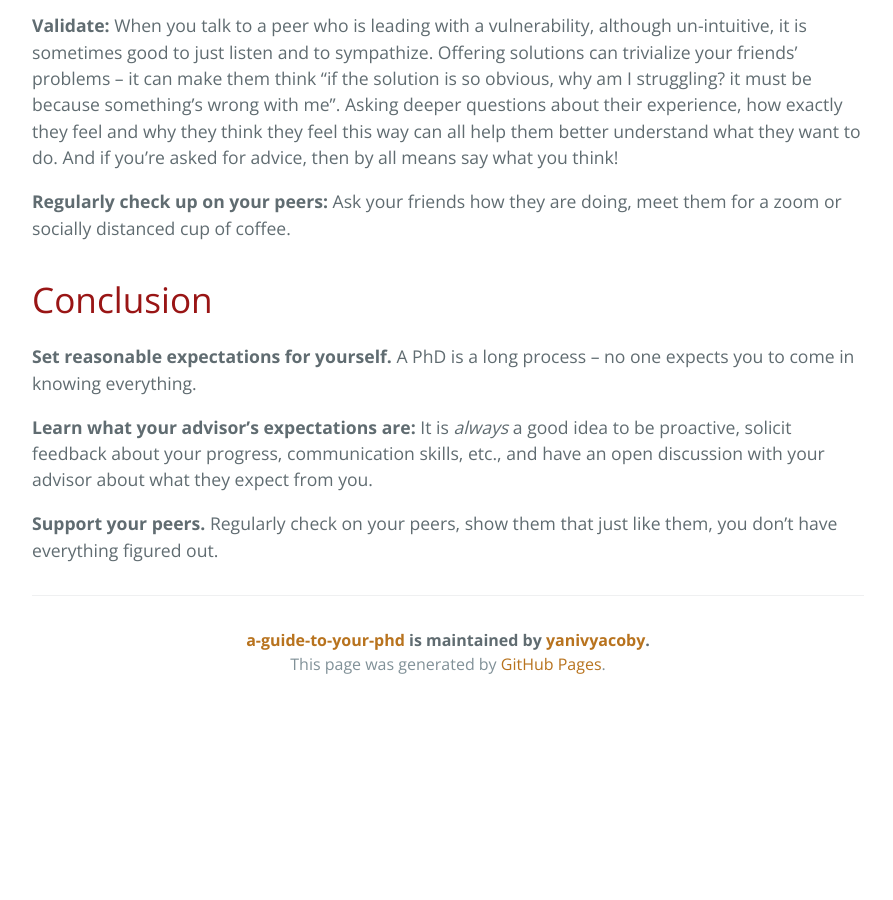
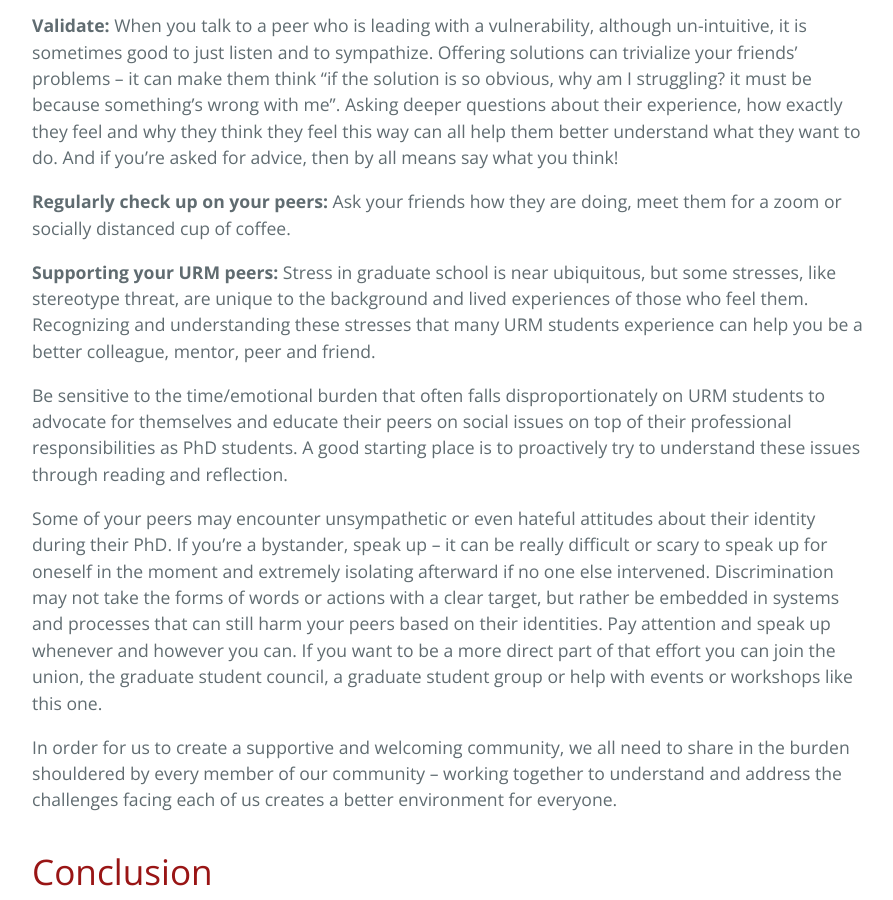
Before and after one commit to yanivyacoby/a-guide-to-your-phd, a Jekyll site: the page built from guide.md, in a window 1280 px wide and 900 px high, scrolled down 11899 px. Shown: the whole window, without its empty margins (192-1085 px from the left). Built offline with Jekyll 4.4.1, drawn with Linux system fonts in a browser that asks for light colours; before the commit the page ends 12607 px from its top, so only the background shows below that.

Commit message:
Update guide.md

```diff
--- a/guide.md
+++ b/guide.md
@@ -386,6 +386,16 @@ And if you're asked for advice, then by all means say what you think!
 **Regularly check up on your peers:**
 Ask your friends how they are doing, meet them for a zoom or socially distanced cup of coffee.
 
+**Supporting your URM peers:**
+Stress in graduate school is near ubiquitous, but some stresses, like stereotype threat, are unique to the background and lived experiences of those who feel them. Recognizing and understanding these stresses that many URM students experience can help you be a better colleague, mentor, peer and friend.
+
+Be sensitive to the time/emotional burden that often falls disproportionately on URM students to advocate for themselves and educate their peers on social issues on top of their professional responsibilities as PhD students. A good starting place is to proactively try to understand these issues through reading and reflection.
+
+Some of your peers may encounter unsympathetic or even hateful attitudes about their identity during their PhD. If you’re a bystander, speak up -- it can be really difficult or scary to speak up for oneself in the moment and extremely isolating afterward if no one else intervened. Discrimination may not take the forms of words or actions with a clear target, but rather be embedded in systems and processes that can still harm your peers based on their identities. Pay attention and speak up whenever and however you can. If you want to be a more direct part of that effort you can join the union, the graduate student council, a graduate student group or help with events or workshops like this one.
+
+In order for us to create a supportive and welcoming community, we all need to share in the burden shouldered by every member of our community -- working together to understand and address the challenges facing each of us creates a better environment for everyone.
+
+
 
 # Conclusion
 
```
